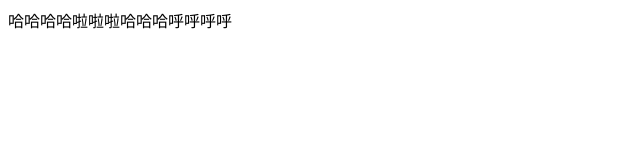
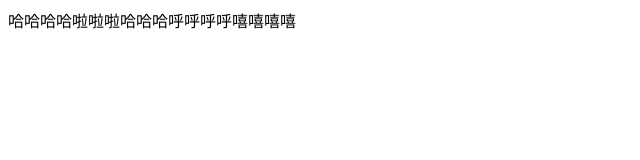
Before and after one commit to pureshine/project, a plain HTML site: page index.html in a window 1280 px wide. Shown: the whole page, without its empty margins (0-640 px from the left). Drawn offline with Linux system fonts and the light colour scheme.

Commit message:
第一次提交

```diff
--- a/index.html
+++ b/index.html
@@ -5,6 +5,6 @@
     <title>Document</title>
 </head>
 <body>
-    <div>哈哈哈哈啦啦啦哈哈哈呼呼呼呼</div>
+    <div>哈哈哈哈啦啦啦哈哈哈呼呼呼呼嘻嘻嘻嘻</div>
 </body>
 </html>
```
